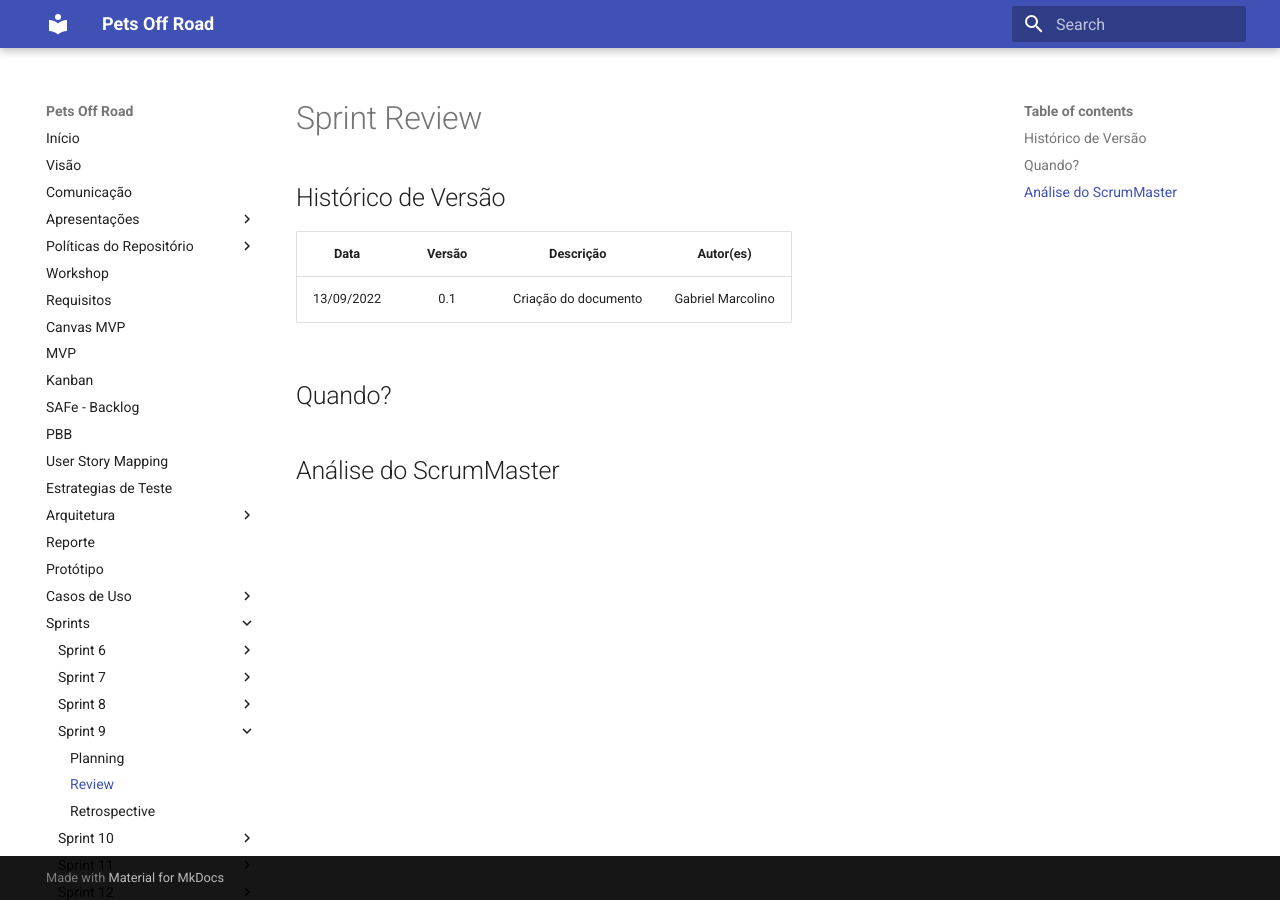
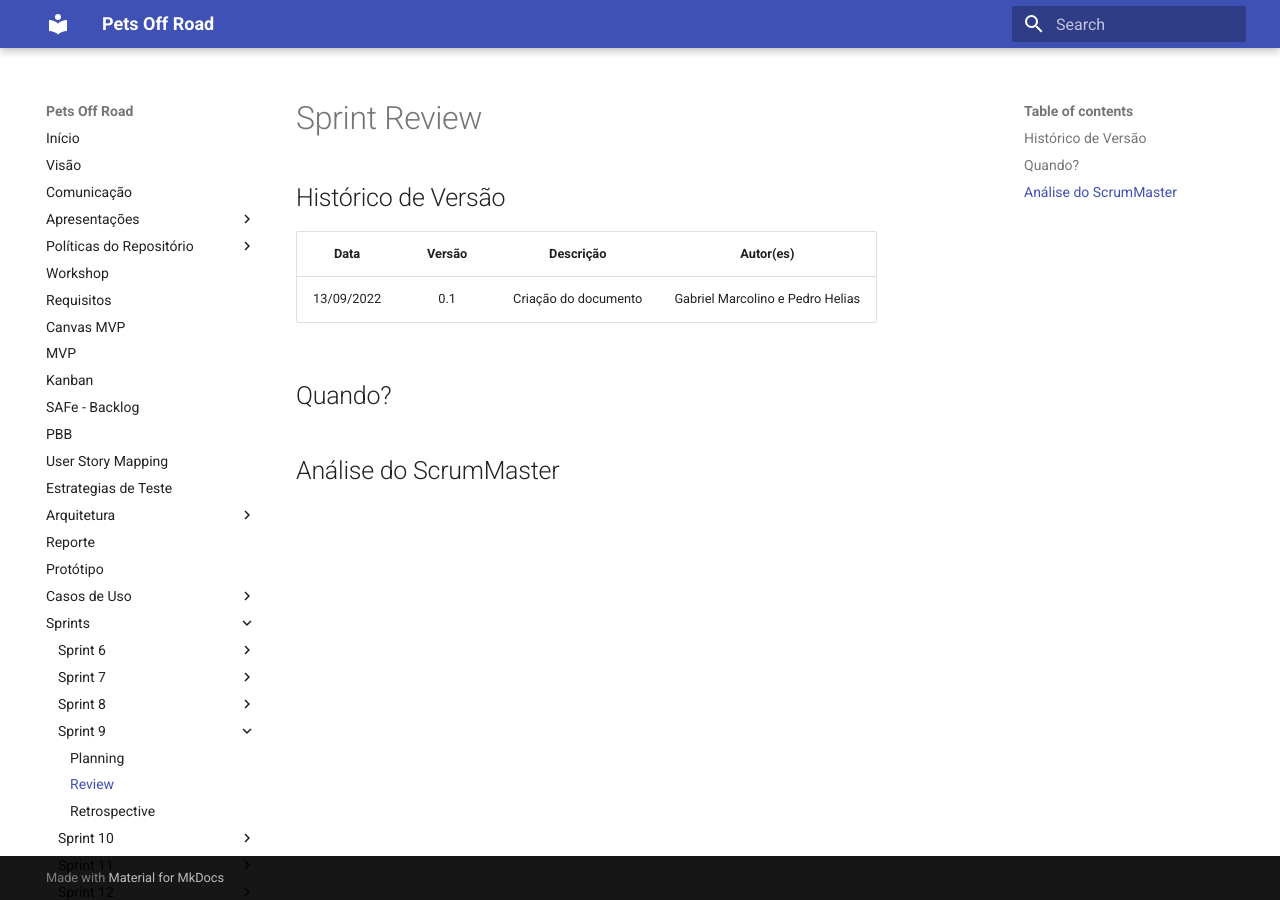
Before and after one commit to mdsreq-fga-unb/2022.1-pets-off-road, an MkDocs documentation site: the page built from docs/sprints/sprint9/review/review.md, in a window 1280 px wide. Built offline with MkDocs 1.6.1 and Material for MkDocs 9.7.7, drawn with Linux system fonts in a browser that asks for light colours.

Commit message:
correcoes

```diff
--- a/docs/sprints/sprint9/review/review.md
+++ b/docs/sprints/sprint9/review/review.md
@@ -4,7 +4,7 @@
 
 |    Data    | Versão |      Descrição       |     Autor(es)     |
 | :--------: | :----: | :------------------: | :---------------: |
-| 13/09/2022 |  0.1   | Criação do documento | Gabriel Marcolino |
+| 13/09/2022 |  0.1   | Criação do documento | Gabriel Marcolino e Pedro Helias |
 
 ## Quando?
 
```
